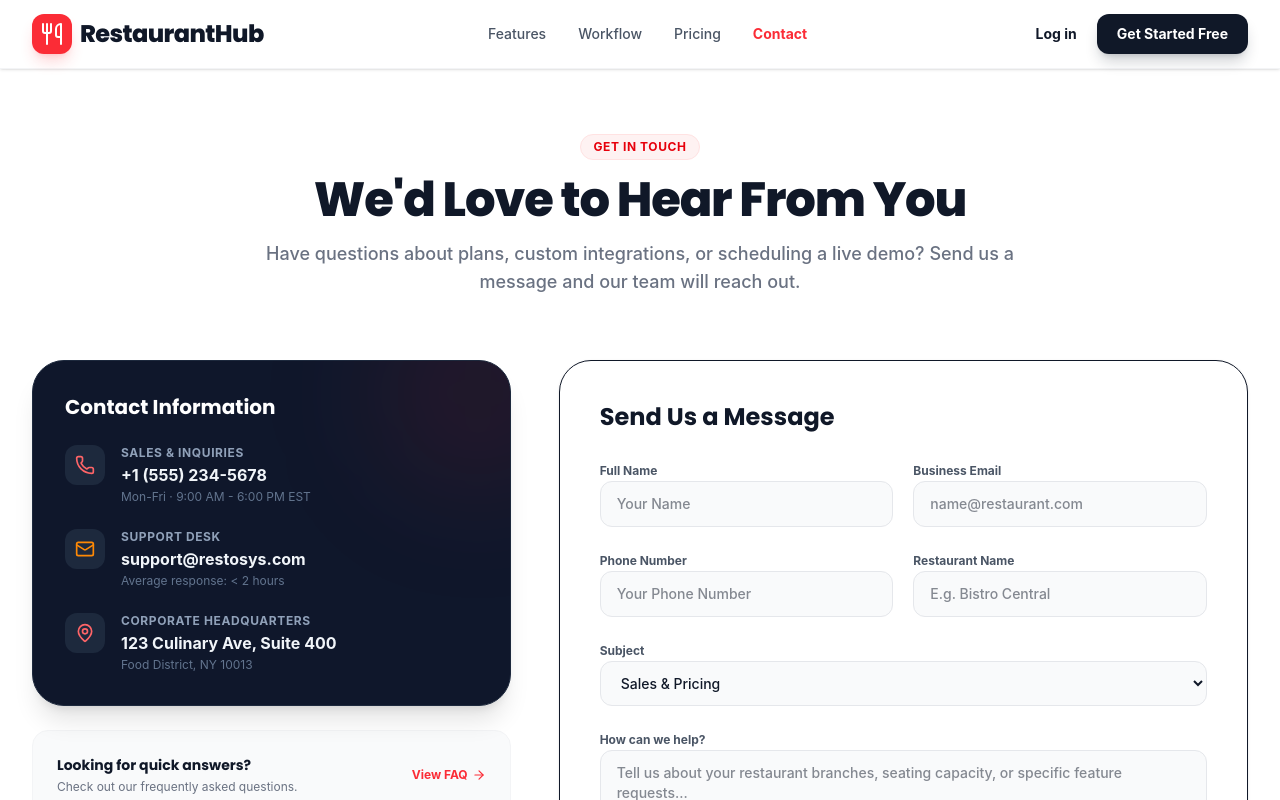
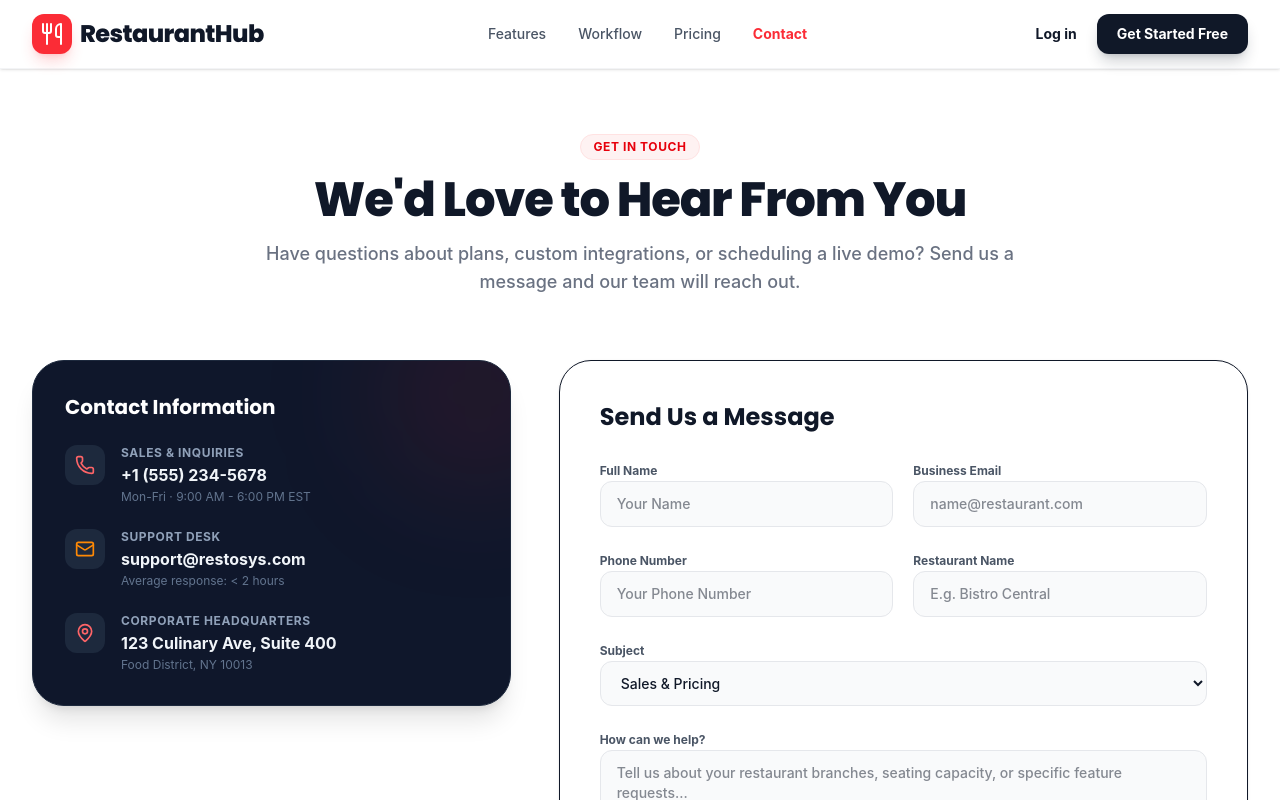
Before and after one commit to ruthralekhaantigraviity/RMS, a React app in the folder frontend/: page /contact in a window 1280 px wide. Shown: the top 800 px of the page. Built offline with nearby package versions, Linux system fonts and the light colour scheme; no server answers; the HTML template or start-up script is replaced by a standard one.

Commit message:
feat: remove quick answers FAQ card block from Contact page

```diff
--- a/frontend/src/pages/customer/Contact.jsx
+++ b/frontend/src/pages/customer/Contact.jsx
@@ -125,16 +125,6 @@ const Contact = () => {
                             </div>
                         </div>
 
-                        {/* Interactive FAQ Prompt */}
-                        <div className="bg-gray-50 p-6 rounded-2xl border border-gray-100 flex items-center justify-between">
-                            <div>
-                                <h4 className="font-bold text-gray-900 text-sm">Looking for quick answers?</h4>
-                                <p className="text-xs text-gray-500 mt-1">Check out our frequently asked questions.</p>
-                            </div>
-                            <a href="/#faq" className="text-xs font-bold text-red-500 hover:text-red-600 flex items-center gap-1">
-                                View FAQ <ArrowRight size={14} />
-                            </a>
-                        </div>
                     </div>
 
                     {/* Right Column: Form */}
```
